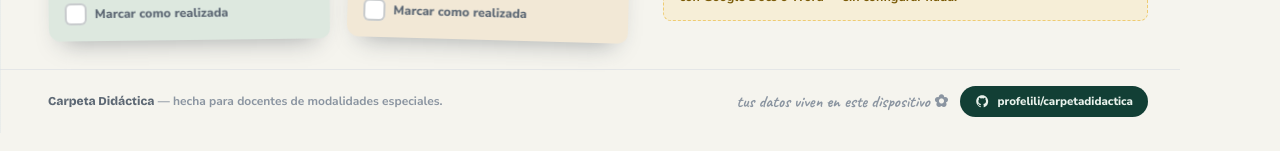
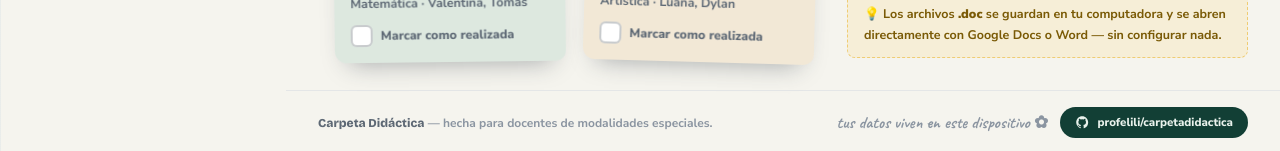
Before and after one commit to profelili/carpetadidactica, a React (Vite) app: page / in a window 1280 px wide. Shown: the part 1246-1397 px from the top of the page. Built offline with nearby package versions, Linux system fonts and the light colour scheme; no server answers; the database is empty.

Commit message:
Add files via upload

```diff
--- a/src/App.tsx
+++ b/src/App.tsx
@@ -87,7 +87,7 @@ function Shell() {
       <div className="pointer-events-none fixed inset-y-0 left-[286px] z-10 hidden w-px bg-birome/25 lg:block" />
       <div className="pointer-events-none fixed inset-y-0 left-[290px] z-10 hidden w-px bg-birome/15 lg:block" />
 
-      <div className="flex min-h-screen flex-1 flex-col">
+      <div className="flex min-h-screen flex-1 flex-col lg:ml-[286px]">
         {/* barra superior */}
         <header className="sticky top-0 z-30 border-b border-linea/80 bg-paper/85 backdrop-blur-md">
           <div className="mx-auto flex w-full max-w-[1180px] items-center gap-3 px-4 py-3 sm:px-8 lg:pl-12">
@@ -125,7 +125,7 @@ function Shell() {
         </main>
 
         <footer className="border-t border-linea/70">
-          <div className="mx-auto flex w-full max-w-[1180px] flex-wrap items-center justify-between gap-3 px-4 py-4 text-[12px] font-bold text-inkfaint sm:px-8 lg:pl-12">
+          <div className="mx-auto flex w-full max-w-[1180px] flex-wrap items-center justify-between gap-3 px-4 py-4 text-[12px] font-bold text-inkfaint sm:px-8">
             <p>
               <span className="font-display font-extrabold text-inksoft">Carpeta Didáctica</span> — hecha
               para docentes de modalidades especiales.
```
Also changed, not shown: 3 other files (tests, documents, lock files or other folders).
